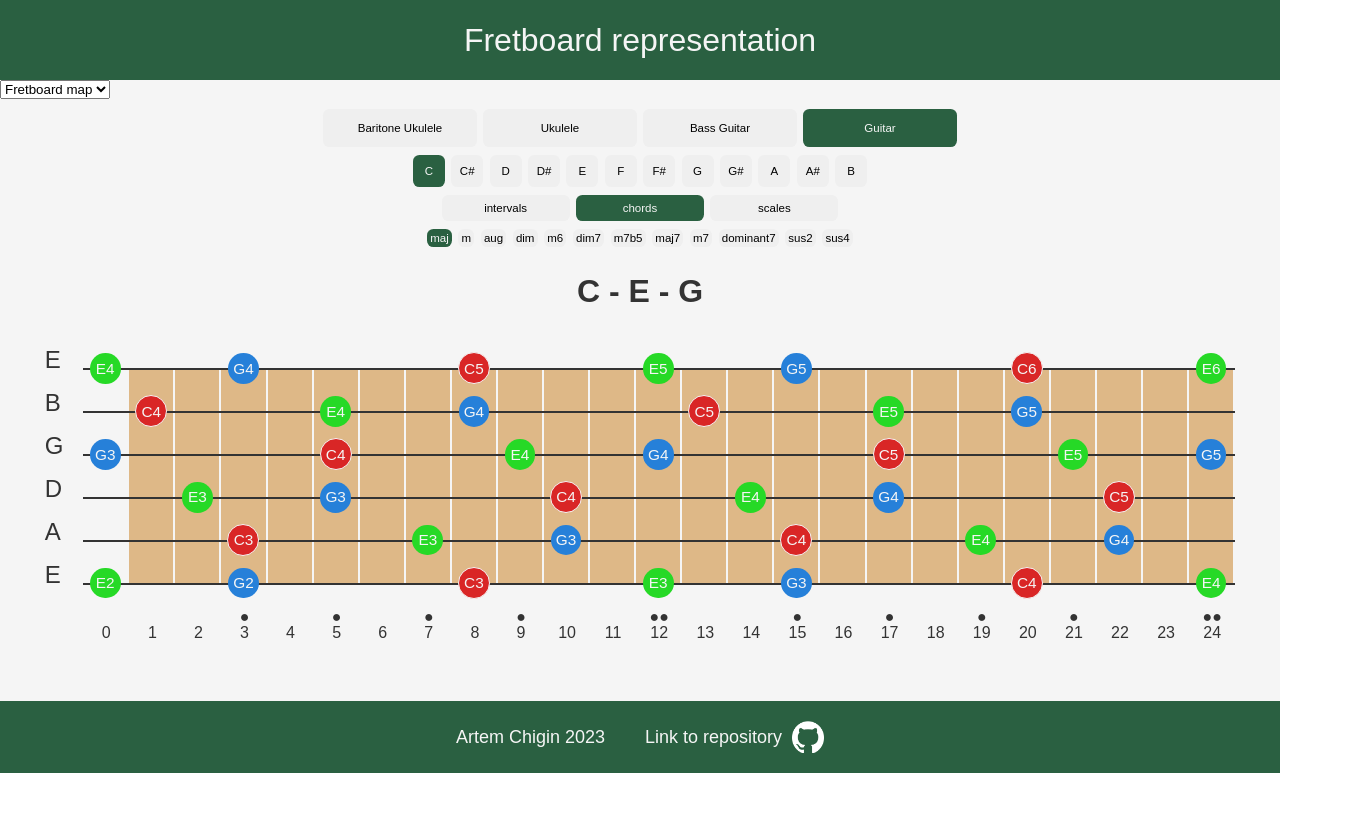
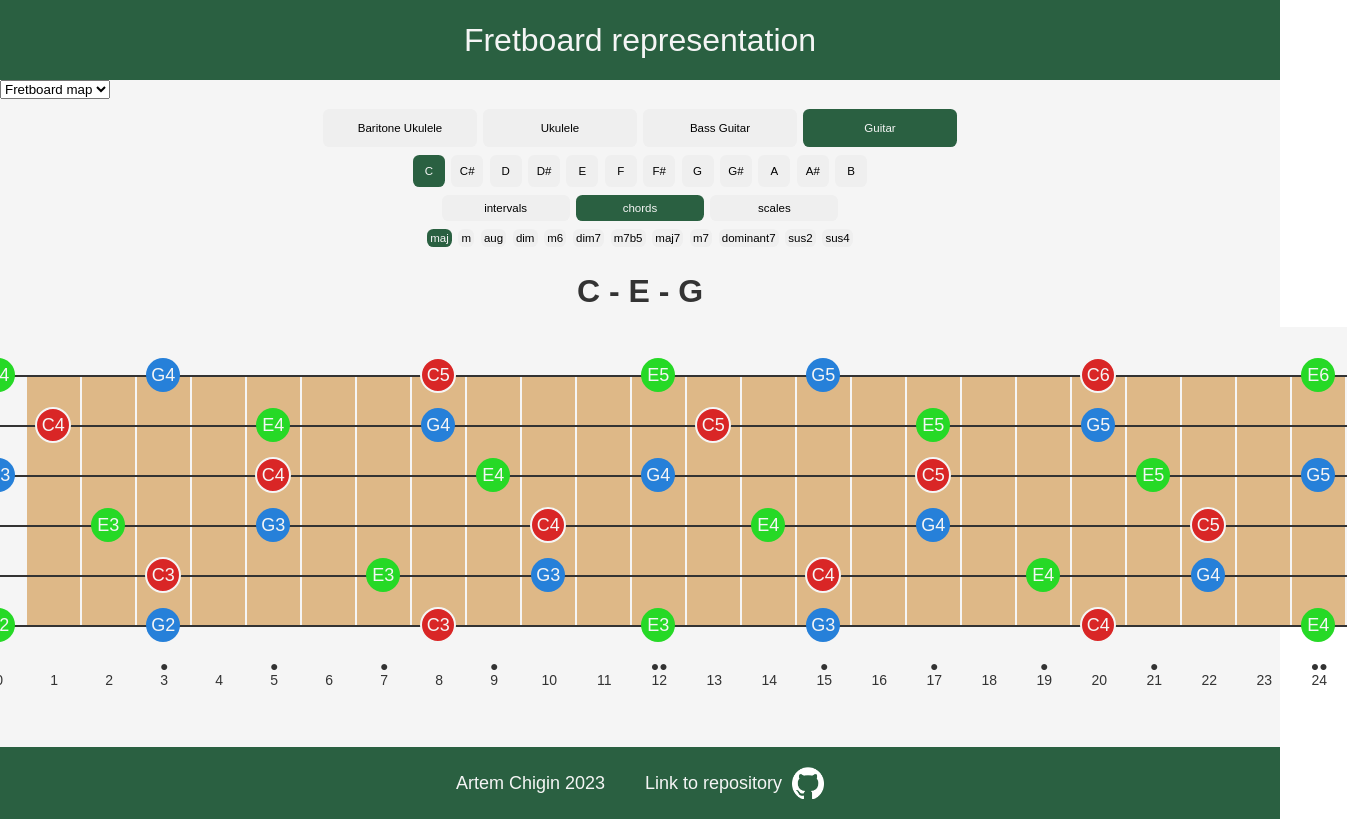
Before and after one commit to artem-chigin/fretboard-map, a React (Create React App) app: page / in a window 1280 px wide. Shown: the whole page, 1347 px wide, since content can reach past the window. Built offline with nearby package versions, Linux system fonts and the light colour scheme.

Commit message:
restyled fretboard using rem

```diff
--- a/src/index.css
+++ b/src/index.css
@@ -112,9 +112,9 @@ footer {
 }
 
 .fretNumContainer {
-  min-width: 3.2vw;
-  width: 3.6vw;
-  font-size: 2vh;
+  width: 5.5rem;
+
+  font-size: 1.4rem;
   display: inline-block;
   text-align: center;
 }
@@ -122,7 +122,7 @@ footer {
 .fretNumbers {
   display: flex;
   justify-content: flex-end;
-  margin-top: 2%;
+  margin-top: 3.2rem;
   align-items: end;
 }
 
@@ -133,21 +133,21 @@ footer {
   justify-content: center;
   color: whitesmoke;
   position: relative;
-  top: 1.6vw;
-  font-size: 1.2vw;
+  top: 50%;
+  font-size: 1.8rem;
 }
 
 .note {
-  width: 2.4vw;
-  height: 2.4vw;
-  border-radius: 1.2vw;
+  width: 3.4rem;
+  height: 3.4rem;
+  border-radius: 50%;
 }
 
 .root-note {
-  width: 2.5vw;
-  height: 2.5vw;
-  border-radius: 1.25vw;
-  border: solid 0.15vw;
+  width: 3.6rem;
+  height: 3.6rem;
+  border-radius: 50%;
+  border: solid 0.2rem;
 }
 
 .noteContainer {
@@ -155,9 +155,9 @@ footer {
   justify-content: center;
   align-items: center;
   box-sizing: border-box;
-  min-width: 3.2vw;
-  width: 3.6vw;
-  height: 3.2vw;
+  /* min-width: 3.2vw; */
+  width: 5.5rem;
+  height: 4.8rem;
   border-right: solid whitesmoke 2px;
 }
 
```
